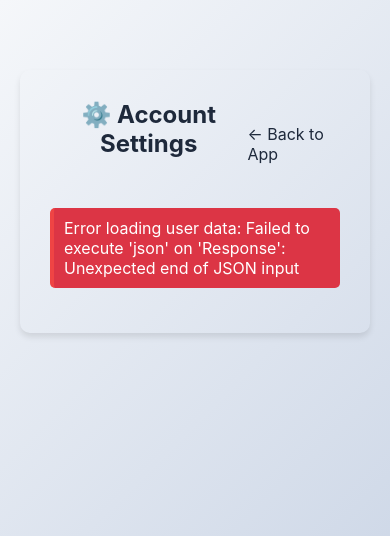
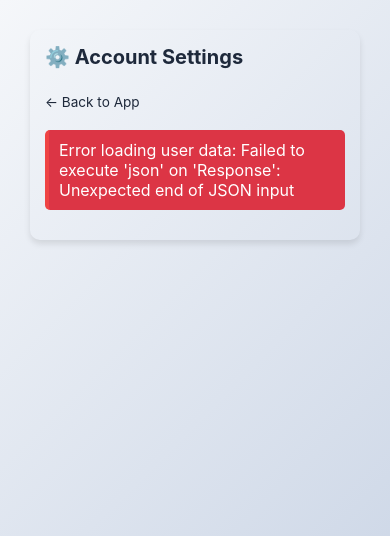
Before and after one commit to Central3465/curly-funicular, a Flask app: page /settings in a window 390 px wide. Shown: the top 536 px of the page. Run offline with Flask 3, Linux system fonts and the light colour scheme; the visitor is signed in with stand-in values (Sample User, id 1); data that the repository does not hold is empty; some libraries are stand-ins or nearby versions.

Commit message:
update ui to be more mobile-friendly, working on revamped ui on cosmetic side soon

```diff
--- a/templates/settings.html
+++ b/templates/settings.html
@@ -9,15 +9,16 @@
     <style>
         .settings-container {
             max-width: 600px;
-            margin: 50px auto;
-            padding: 30px;
+            margin: 20px auto;
+            padding: 20px;
             background: var(--bg-secondary);
             border-radius: 10px;
             box-shadow: 0 4px 6px rgba(0, 0, 0, 0.1);
         }
         .settings-container h2 {
             text-align: center;
-            margin-bottom: 30px;
+            margin-bottom: 20px;
+            font-size: 1.5rem;
         }
         .user-info {
             background: var(--bg-primary);
@@ -26,10 +27,30 @@
             margin-bottom: 20px;
         }
         .user-info p {
-            margin: 10px 0;
+            margin: 12px 0;
+            font-size: 0.95rem;
+            line-height: 1.5;
         }
         .user-info strong {
             color: var(--primary-color);
+            display: inline-block;
+            min-width: 120px;
+        }
+        @media (max-width: 768px) {
+            .settings-container {
+                margin: 10px;
+                padding: 15px;
+            }
+            .settings-container h2 {
+                font-size: 1.25rem;
+                margin-bottom: 15px;
+            }
+            .user-info {
+                padding: 15px;
+            }
+            .user-info p {
+                font-size: 0.9rem;
+            }
         }
         .btn {
             padding: 12px 24px;
@@ -39,6 +60,7 @@
             cursor: pointer;
             transition: background-color 0.3s;
             margin-right: 10px;
+            touch-action: manipulation;
         }
         .btn-primary {
             background: var(--primary-color);
@@ -60,6 +82,16 @@
         }
         .btn-danger:hover {
             background: #c82333;
+        }
+        @media (max-width: 768px) {
+            .btn {
+                padding: 14px 20px;
+                font-size: 15px;
+                display: block;
+                width: 100%;
+                margin-right: 0;
+                margin-bottom: 10px;
+            }
         }
         .error-message {
             background: #dc3545;
@@ -84,15 +116,27 @@
         .nav-header {
             display: flex;
             justify-content: space-between;
-            align-items: center;
+            align-items: flex-start;
             margin-bottom: 20px;
+            gap: 10px;
         }
         .nav-header a {
             color: var(--text-primary);
             text-decoration: none;
+            white-space: nowrap;
+            font-size: 0.9rem;
         }
         .nav-header a:hover {
             text-decoration: underline;
+        }
+        @media (max-width: 768px) {
+            .nav-header {
+                flex-direction: column;
+                align-items: flex-start;
+            }
+            .nav-header a {
+                font-size: 0.85rem;
+            }
         }
     </style>
 </head>
```
Also changed, not shown: templates/admin.html (+65 -9 lines).
